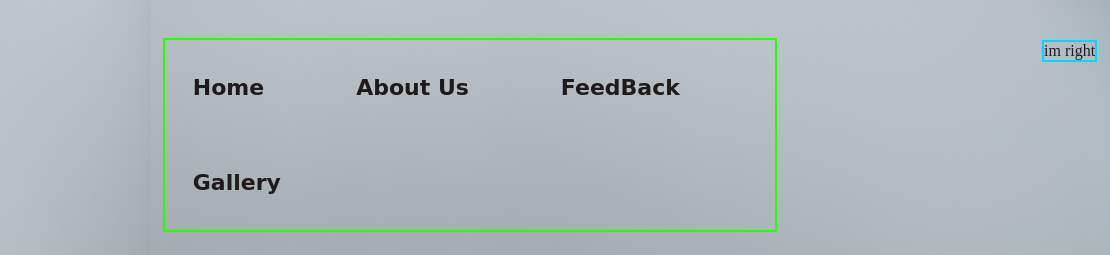
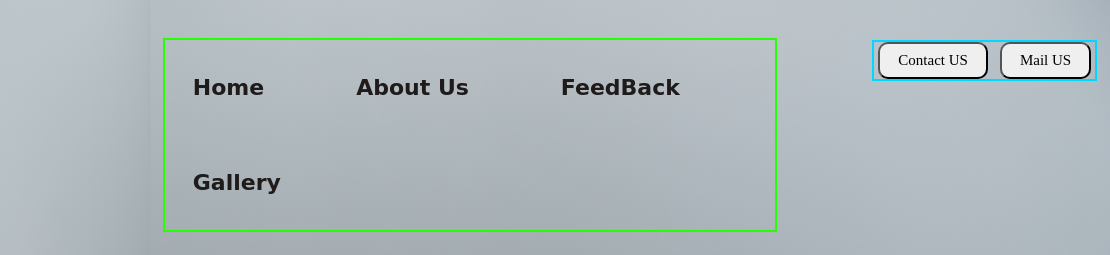
Before and after one commit to new-programmer-tech/CSS-pratice-WORK, a plain HTML site: page index.html in a window 1280 px wide. Shown: the top 255 px of the page, 170-1280 px from the left. Drawn offline with Linux system fonts and the light colour scheme.

Commit message:
button added

```diff
--- a/index.html
+++ b/index.html
@@ -25,7 +25,9 @@
 
         <!-- for buttons -->
         <div class="right">
-            im right
+           <button class="btn">Contact US</button>
+           <button class="btn">Mail US</button>
+
         </div>
     </header>
 </body>
--- a/style.css
+++ b/style.css
@@ -60,7 +60,6 @@ body{
     font-size: 22px;
     font-weight: 700;
     font-family: cursive;
-
 }
 
 .navbar li a:hover{
@@ -69,3 +68,20 @@ body{
     font-weight: 900;
     font-size:26px;
 }
+
+/* BUTTON */
+
+.btn
+{
+    cursor: pointer;
+    padding:8px 18px;
+    margin: 0 4px;
+    border-radius:10px;
+    font-size:15px;
+    font-family: -webkit-pictograph;
+}
+
+.btn:hover{
+    background-color: #7e97c5;
+    font-size: larger;
+}
```
